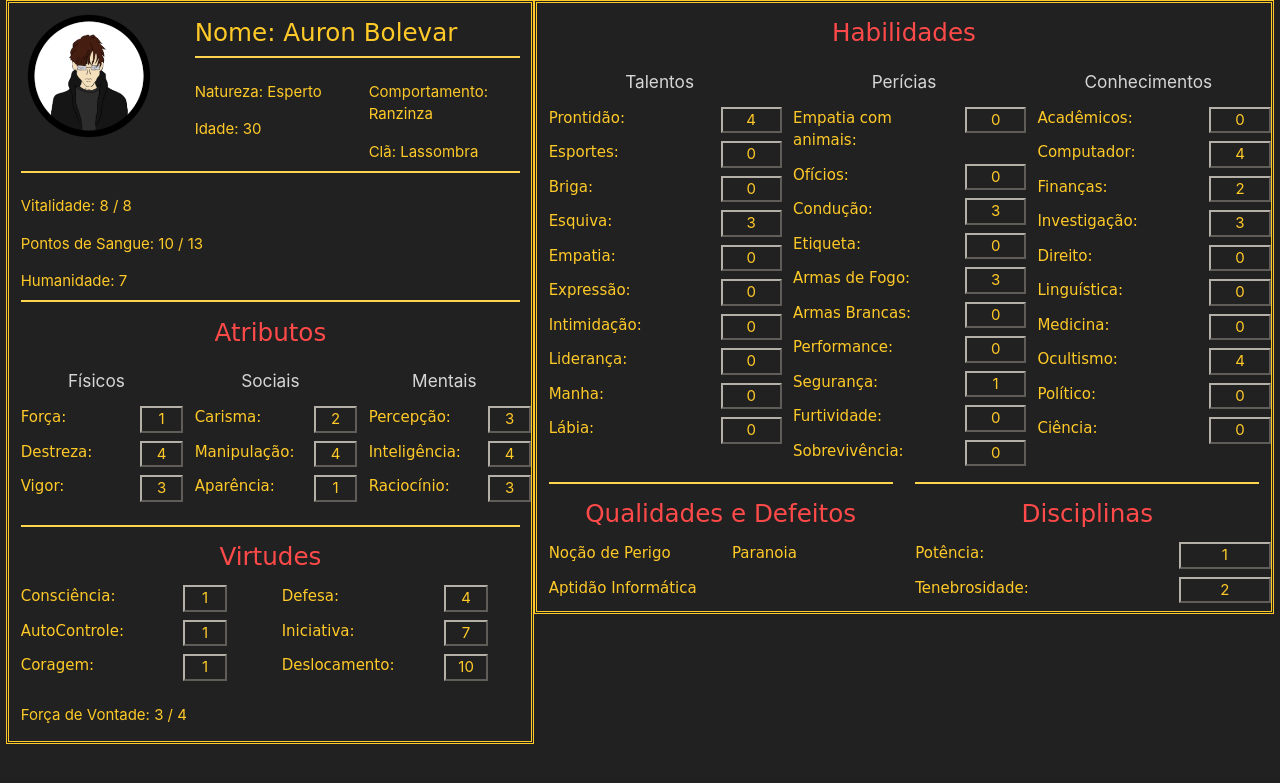
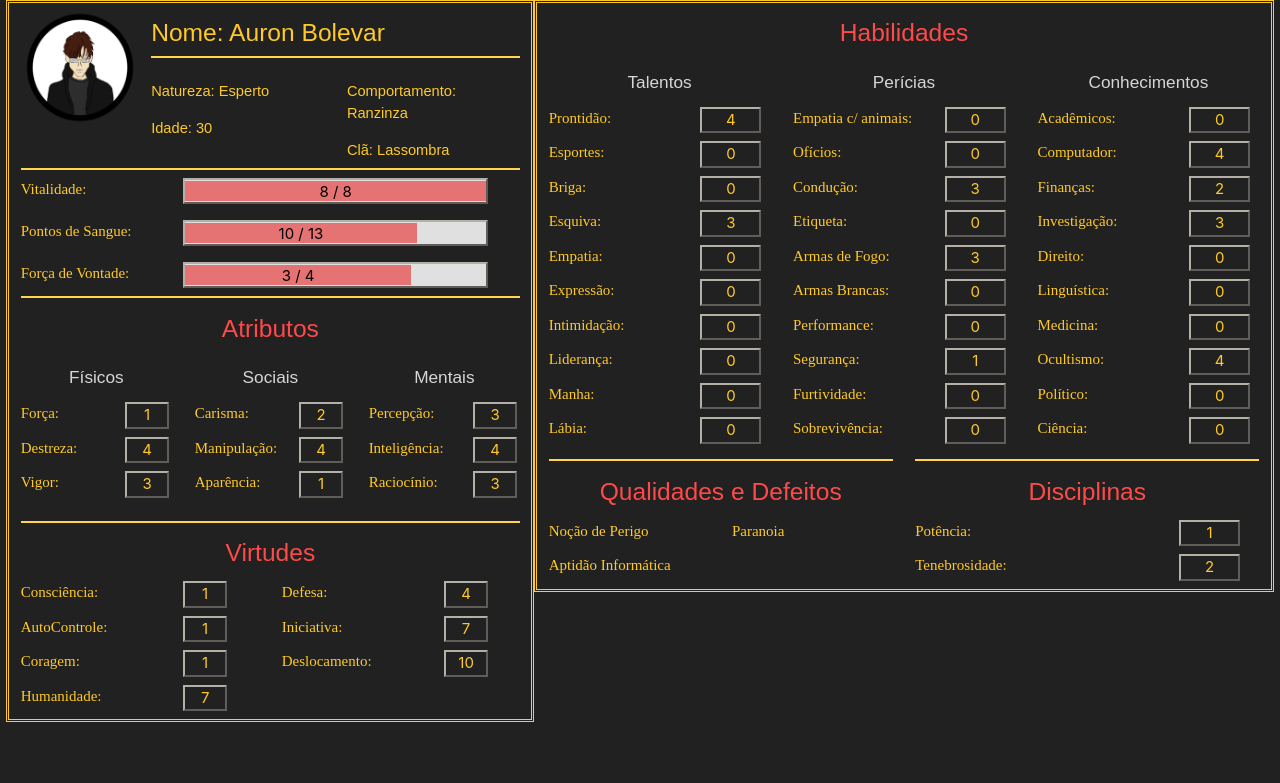
Before and after one commit to bkellym/escudoRPG, a Django app: page /ficha/1/ in a window 1280 px wide. Shown: the top 783 px of the page. Run offline with Django 3.2, Linux system fonts and the light colour scheme; data comes from the database, SQL or seed files in the repository; both versions use the stored data as it was after the commit.

Commit message:
DEV09: Corrige referência Token e aplica barras.
Descrição: Tokens agora são de acordo com o personagem, e os atributos que são mutáveis aparecem como barras.

```diff
--- a/core/models.py
+++ b/core/models.py
@@ -10,6 +10,9 @@ class Personagem(models.Model):
     ocupacao = models.CharField(max_length=100, null=True, blank=True)
     senhor = models.CharField(max_length=150, null=True, blank=True)
     conceito = models.CharField(max_length=150, null=True, blank=True)
+
+    def __str__(self):
+        return self.nome
 
 class Ficha(models.Model):
     id_personagem = models.ForeignKey('Personagem', on_delete=models.CASCADE)
--- a/core/static/css/style.css
+++ b/core/static/css/style.css
@@ -7,12 +7,11 @@ hr{
 }
 
 h5{
-    font-family: 'Yellowtail', cursive;
-
+    font-family: 'Josefin Sans', sans-serif;
 }
 
-h6, p , {
-    font-family: 'MedievalSharp', cursive;
+h6, p{
+    font-family: 'Josefin Sans', sans-serif;
 }
 body {
   background-color: #212121;
@@ -45,9 +44,7 @@ body {
 
 .campo {
   margin-bottom: 12px;
-  font-family: 'MedievalSharp', cursive;
-
-
+  font-family: 'Lora', serif;
 }
 
 .valor{
@@ -61,3 +58,20 @@ body {
 #token {
     width: 80%;
 }
+
+.porcentagem{
+    background-color: #e0e0e0;
+    height: 26px;
+    padding: 0px !important;
+}
+
+.porcentagem_barra{
+    background-color: #e57373;
+    height: 20px;
+    margin-top: 1px;
+}
+
+.atributo{
+    font-size:11pt;
+    font-family: 'Lora', serif;
+}
--- a/core/templates/core/ficha.html
+++ b/core/templates/core/ficha.html
@@ -17,18 +17,18 @@
             <!-- Inicio Primeira Coluna -->
             <div class="col s5 grey darken-4 amber-text text-lighten-1 esquerda " style="height: 100%">
                 <div class="row">
-                    <div class="col s4">
-                            <img style = 'width: 90%; margin-top: 5px;' src="{% static 'img/token_1.png' %}">
+                    <div class="col s3">
+                            <img style = 'width: 110%; margin-top: 5px;' src="{% static entidade.imagem %}">
                     </div>
-                    <div class="col s8">
+                    <div class="col s9" style = 'margin-left: 0px;'>
                         <h5> Nome: {{ entidade.personagem.nome }}</h5>
                         <hr>
                         <div class="row">
-                            <div class="col s6">
+                            <div class="col s6 atributo">
                                 <p> Natureza: {{entidade.personagem.natureza}}</p>
                                 <p> Idade: {{entidade.personagem.idade}}</p>
                             </div>
-                            <div class="col s6">
+                            <div class="col s6 atributo">
                                 <p> Comportamento: {{entidade.personagem.comportamento}}</p>
                                 <p> Clã: {{entidade.personagem.cla}}</p>
                             </div>
@@ -37,10 +37,34 @@
                 </div>
                 <hr>
                 <div class="row">
-                    <div class="col s6">
-                        <p> Vitalidade: {{entidade.ficha.vitalidade}} / {{entidade.ficha.vitalidade_max}}</p>
-                        <p> Pontos de Sangue: {{entidade.ficha.pontos_sangue}} / {{entidade.ficha.pontos_sangue_max}}</p>
-                        <p> Humanidade: {{entidade.ficha.humanidade}}</p>
+                    <div class="col s12">
+                        <div class = 'row'>
+                            <div class = 'col s4 campo'> Vitalidade: </div>
+                            <div class = 'col s7 valor porcentagem'>
+                                <div class = 'porcentagem_barra black-text' style="width: {{ entidade.porcentagem_vitalidade }}%;">
+                                    {{entidade.ficha.vitalidade}} / {{entidade.ficha.vitalidade_max}}
+                                </div>
+                            </div>
+                        </div>
+                        <br>
+                        <div class = 'row'>
+                            <div class = 'col s4 campo'> Pontos de Sangue: </div>
+                            <div class = 'col s7 valor porcentagem'>
+                                <div class = 'porcentagem_barra black-text' style="width: {{ entidade.porcentagem_sangue }}%;">
+                                    {{entidade.ficha.pontos_sangue}} / {{entidade.ficha.pontos_sangue_max}}
+                                </div>
+                            </div>
+                        </div>
+                        <br>
+                        <div class = 'row'>
+                            <div class = 'col s4 campo'> Força de Vontade: </div>
+                            <div class = 'col s7 valor porcentagem'>
+                                <div class = 'porcentagem_barra black-text' style="width: {{ entidade.porcentagem_forca_vontade }}%;">
+                                    {{entidade.ficha.forca_vontade}} / {{entidade.ficha.forca_vontade_max}}
+                                </div>
+                            </div>
+                        </div>
+                        <br>
                     </div>
                 </div>
                 <hr>
@@ -49,45 +73,45 @@
                     <div class = 'col s4'>
                         <h6 class = 'subtitle-session'> Físicos </h6>
                         <div class = 'row'>
-                            <div class = 'col s9 campo'> Força: </div>
+                            <div class = 'col s8 campo'> Força: </div>
                             <div class = 'col s3 valor'> {{entidade.ficha.forca}} </div>
                         </div>
                         <div class = 'row'>
-                            <div class = 'col s9 campo'> Destreza: </div>
+                            <div class = 'col s8 campo'> Destreza: </div>
                             <div class = 'col s3 valor'> {{entidade.ficha.destreza}} </div>
                         </div>
                         <div class = 'row'>
-                            <div class = 'col s9 campo'> Vigor: </div>
+                            <div class = 'col s8 campo'> Vigor: </div>
                             <div class = 'col s3 valor'> {{entidade.ficha.vigor}} </div>
                         </div>
                     </div>
                     <div class = 'col s4'>
                         <h6 class = 'subtitle-session'> Sociais </h6>
                         <div class = 'row'>
-                            <div class = 'col s9 campo'> Carisma: </div>
+                            <div class = 'col s8 campo'> Carisma: </div>
                             <div class = 'col s3 valor'> {{entidade.ficha.carisma}} </div>
                         </div>
                         <div class = 'row'>
-                            <div class = 'col s9 campo'> Manipulação: </div>
+                            <div class = 'col s8 campo'> Manipulação: </div>
                             <div class = 'col s3 valor'> {{entidade.ficha.manipulacao}} </div>
                         </div>
                         <div class = 'row'>
-                            <div class = 'col s9 campo'> Aparência: </div>
+                            <div class = 'col s8 campo'> Aparência: </div>
                             <div class = 'col s3 valor'> {{entidade.ficha.aparencia}} </div>
                         </div>
                     </div>
                     <div class = 'col s4'>
                         <h6 class = 'subtitle-session'> Mentais </h6>
                         <div class = 'row'>
-                            <div class = 'col s9 campo'> Percepção: </div>
+                            <div class = 'col s8 campo'> Percepção: </div>
                             <div class = 'col s3 valor'> {{entidade.ficha.percepcao}} </div>
                         </div>
                         <div class = 'row'>
-                            <div class = 'col s9 campo'> Inteligência: </div>
+                            <div class = 'col s8 campo'> Inteligência: </div>
                             <div class = 'col s3 valor'> {{entidade.ficha.inteligencia}} </div>
                         </div>
                         <div class = 'row'>
-                            <div class = 'col s9 campo'> Raciocínio: </div>
+                            <div class = 'col s8 campo'> Raciocínio: </div>
                             <div class = 'col s3 valor'> {{entidade.ficha.raciocinio}} </div>
                         </div>
                     </div>
@@ -112,6 +136,11 @@
                             <div class = 'col s2 valor'> {{entidade.ficha.coragem}} </div>
                             <div class = 'col s2'> </div>
                         </div>
+                        <div class = 'row'>
+                            <div class = 'col s8 campo'> Humanidade: </div>
+                            <div class = 'col s2 valor'> {{entidade.ficha.humanidade}} </div>
+                            <div class = 'col s2'> </div>
+                        </div>
                     </div>
 
                     <div class = 'col s6'>
@@ -131,9 +160,6 @@
                             <div class = 'col s2'> </div>
                         </div>
                     </div>
-                    <div class = 'col s6'>
-                            <p> Força de Vontade: {{entidade.ficha.forca_vontade}} / {{entidade.ficha.forca_vontade_max}} </p>
-                    </div>
                 </div>
             </div>
             <!-- Fim Primeira Coluna -->
@@ -145,43 +171,43 @@
                     <div class="col s4  grey darken-4">
                         <h6 class = ' subtitle-session'> Talentos </h6>
                         <div class = 'row'>
-                            <div class = 'col s9 campo'> Prontidão: </div>
+                            <div class = 'col s8 campo'> Prontidão: </div>
                             <div class = 'col s3 valor'> {{entidade.ficha.prontidao}} </div>
                         </div>
                         <div class = 'row'>
-                            <div class = 'col s9 campo'> Esportes: </div>
+                            <div class = 'col s8 campo'> Esportes: </div>
                             <div class = 'col s3 valor'> {{entidade.ficha.esportes}} </div>
                         </div>
                         <div class = 'row'>
-                            <div class = 'col s9 campo'> Briga: </div>
+                            <div class = 'col s8 campo'> Briga: </div>
                             <div class = 'col s3 valor'> {{entidade.ficha.briga}} </div>
                         </div>
                         <div class = 'row'>
-                            <div class = 'col s9 campo'> Esquiva: </div>
+                            <div class = 'col s8 campo'> Esquiva: </div>
                             <div class = 'col s3 valor'> {{entidade.ficha.esquiva}} </div>
                         </div>
                         <div class = 'row'>
-                            <div class = 'col s9 campo'> Empatia: </div>
+                            <div class = 'col s8 campo'> Empatia: </div>
                             <div class = 'col s3 valor'> {{entidade.ficha.empatia}} </div>
                         </div>
                         <div class = 'row'>
-                            <div class = 'col s9 campo'> Expressão: </div>
+                            <div class = 'col s8 campo'> Expressão: </div>
                             <div class = 'col s3 valor'> {{entidade.ficha.expressao}} </div>
                         </div>
                         <div class = 'row'>
-                            <div class = 'col s9 campo'> Intimidação: </div>
+                            <div class = 'col s8 campo'> Intimidação: </div>
                             <div class = 'col s3 valor'> {{entidade.ficha.intimidacao}} </div>
                         </div>
                         <div class = 'row'>
-                            <div class = 'col s9 campo'> Liderança: </div>
+                            <div class = 'col s8 campo'> Liderança: </div>
                             <div class = 'col s3 valor'> {{entidade.ficha.lideranca}} </div>
                         </div>
                         <div class = 'row'>
-                            <div class = 'col s9 campo'> Manha: </div>
+                            <div class = 'col s8 campo'> Manha: </div>
                             <div class = 'col s3 valor'> {{entidade.ficha.manha}} </div>
                         </div>
                         <div class = 'row'>
-                            <div class = 'col s9 campo'> Lábia: </div>
+                            <div class = 'col s8 campo'> Lábia: </div>
                             <div class = 'col s3 valor'> {{entidade.ficha.labia}} </div>
                         </div>
                     </div>
@@ -189,43 +215,43 @@
                     <div class="col s4  grey darken-4">
                        <h6 class = 'subtitle-session'> Perícias </h6>
                         <div class = 'row'>
-                            <div class = 'col s9 campo'> Empatia com animais: </div>
+                            <div class = 'col s8 campo'> Empatia c/ animais: </div>
                             <div class = 'col s3 valor'> {{entidade.ficha.empatia_animais}} </div>
                         </div>
                         <div class = 'row'>
-                            <div class = 'col s9 campo'> Ofícios: </div>
+                            <div class = 'col s8 campo'> Ofícios: </div>
                             <div class = 'col s3 valor'> {{entidade.ficha.oficios}} </div>
                         </div>
                         <div class = 'row'>
-                            <div class = 'col s9 campo'> Condução: </div>
+                            <div class = 'col s8 campo'> Condução: </div>
                             <div class = 'col s3 valor'> {{entidade.ficha.conducao}} </div>
                         </div>
                         <div class = 'row'>
-                            <div class = 'col s9 campo'> Etiqueta: </div>
+                            <div class = 'col s8 campo'> Etiqueta: </div>
                             <div class = 'col s3 valor'> {{entidade.ficha.etiqueta}} </div>
                         </div>
                         <div class = 'row'>
-                            <div class = 'col s9 campo'> Armas de Fogo: </div>
+                            <div class = 'col s8 campo'> Armas de Fogo: </div>
                             <div class = 'col s3 valor'> {{entidade.ficha.armas_fogo}} </div>
                         </div>
                         <div class = 'row'>
-                            <div class = 'col s9 campo'> Armas Brancas: </div>
+                            <div class = 'col s8 campo'> Armas Brancas: </div>
                             <div class = 'col s3 valor'> {{entidade.ficha.armas_branca}} </div>
                         </div>
                         <div class = 'row'>
-                            <div class = 'col s9 campo'> Performance: </div>
+                            <div class = 'col s8 campo'> Performance: </div>
                             <div class = 'col s3 valor'> {{entidade.ficha.performance}} </div>
                         </div>
                         <div class = 'row'>
-                            <div class = 'col s9 campo'> Segurança: </div>
+                            <div class = 'col s8 campo'> Segurança: </div>
                             <div class = 'col s3 valor'> {{entidade.ficha.seguranca}} </div>
                         </div>
                         <div class = 'row'>
-                            <div class = 'col s9 campo'> Furtividade: </div>
+                            <div class = 'col s8 campo'> Furtividade: </div>
                             <div class = 'col s3 valor'> {{entidade.ficha.furtividade}} </div>
                         </div>
                         <div class = 'row'>
-                            <div class = 'col s9 campo'> Sobrevivência: </div>
+                            <div class = 'col s8 campo'> Sobrevivência: </div>
                             <div class = 'col s3 valor'> {{entidade.ficha.sobrevivencia}} </div>
                         </div>
                     </div>
@@ -233,43 +259,43 @@
                     <div class="col s4  grey darken-4">
                         <h6 class = 'subtitle-session'> Conhecimentos </h6>
                         <div class = 'row'>
-                            <div class = 'col s9 campo'> Acadêmicos: </div>
+                            <div class = 'col s8 campo'> Acadêmicos: </div>
                             <div class = 'col s3 valor'> {{entidade.ficha.academicos}} </div>
                         </div>
                         <div class = 'row'>
-                            <div class = 'col s9 campo'> Computador: </div>
+                            <div class = 'col s8 campo'> Computador: </div>
                             <div class = 'col s3 valor'> {{entidade.ficha.computador}} </div>
                         </div>
                         <div class = 'row'>
-                            <div class = 'col s9 campo'> Finanças: </div>
+                            <div class = 'col s8 campo'> Finanças: </div>
                             <div class = 'col s3 valor'> {{entidade.ficha.financas}} </div>
                         </div>
                         <div class = 'row'>
-                            <div class = 'col s9 campo'> Investigação: </div>
+                            <div class = 'col s8 campo'> Investigação: </div>
                             <div class = 'col s3 valor'> {{entidade.ficha.investigacao}} </div>
                         </div>
                         <div class = 'row'>
-                            <div class = 'col s9 campo'> Direito: </div>
+                            <div class = 'col s8 campo'> Direito: </div>
                             <div class = 'col s3 valor'> {{entidade.ficha.direito}} </div>
                         </div>
                         <div class = 'row'>
-                            <div class = 'col s9 campo'> Linguística: </div>
+                            <div class = 'col s8 campo'> Linguística: </div>
                             <div class = 'col s3 valor'> {{entidade.ficha.linguistica}} </div>
                         </div>
                         <div class = 'row'>
-                            <div class = 'col s9 campo'> Medicina: </div>
+                            <div class = 'col s8 campo'> Medicina: </div>
                             <div class = 'col s3 valor'> {{entidade.ficha.medicina}} </div>
                         </div>
                         <div class = 'row'>
-                            <div class = 'col s9 campo'> Ocultismo: </div>
+                            <div class = 'col s8 campo'> Ocultismo: </div>
                             <div class = 'col s3 valor'> {{entidade.ficha.ocultismo}} </div>
                         </div>
                         <div class = 'row'>
-                            <div class = 'col s9 campo'> Político: </div>
+                            <div class = 'col s8 campo'> Político: </div>
                             <div class = 'col s3 valor'> {{entidade.ficha.politico}} </div>
                         </div>
                         <div class = 'row'>
-                            <div class = 'col s9 campo'> Ciência: </div>
+                            <div class = 'col s8 campo'> Ciência: </div>
                             <div class = 'col s3 valor'> {{entidade.ficha.ciencia}} </div>
                         </div>
                     </div>
@@ -277,7 +303,7 @@
 
                 <div class = 'row'>
                     <div class="col s6 grey darken-4">
-                        {% if entidade.qualidades != none or entidade.defeitos != none %}
+                        {% if entidade.qualidades != None and entidade.defeitos != None %}
                         <hr>
                             <h5 class = 'title-session'>  Qualidades e Defeitos  </h5>
                             <div class="row">
@@ -309,13 +335,13 @@
                         {% endif %}
                     </div>
                     <div class="col s6 grey darken-4">
-                        <hr>
                         {% if entidade.disciplinas != none %}
+                            <hr>
                             <h5 class = 'title-session'> Disciplinas </h5>
                             {% for disciplina in entidade.disciplinas %}
                                 <div class = 'row'>
                                     <div class = 'col s9 campo'> {{ disciplina.titulo }}: </div>
-                                    <div class = 'col s3 valor'> {{disciplina.valor}} </div>
+                                    <div class = 'col s2 valor'> {{disciplina.valor}} </div>
                                 </div>
                             {% endfor %}
                         {% endif %}
--- a/core/views.py
+++ b/core/views.py
@@ -7,7 +7,16 @@ def ficha(request, pk):
     personagem = get_object_or_404(Personagem, pk=pk)
 
     entidade['personagem'] = personagem
-    entidade['ficha'] = Ficha.objects.get(id_personagem = personagem.pk)
+    ficha = Ficha.objects.get(id_personagem = personagem.pk)
+
+    porcentagem_vitalidade = 100 * (ficha.vitalidade/ficha.vitalidade_max)
+    porcentagem_sangue = 100 * (ficha.pontos_sangue/ficha.pontos_sangue_max)
+    porcentagem_forca_vontade = 100 * (ficha.forca_vontade / ficha.forca_vontade_max)
+
+    entidade['ficha'] = ficha
+    entidade['porcentagem_vitalidade'] = porcentagem_vitalidade
+    entidade['porcentagem_sangue'] = porcentagem_sangue
+    entidade['porcentagem_forca_vontade'] = porcentagem_forca_vontade
 
     disciplinas = Extra.objects.all().filter(id_personagem=personagem.pk, tipo=1)
     if disciplinas.exists():
@@ -29,8 +38,6 @@ def ficha(request, pk):
     if inventario.exists():
         entidade['inventario'] = inventario
 
-    inventario = Extra.objects.all().filter(id_personagem=personagem.pk, tipo=5)
-    if inventario.exists():
-        entidade['imagem'] = "static img/token_1.png"
+    entidade['imagem'] = "img/token_" + str(personagem.pk) + ".png"
 
     return render(request, 'core/ficha.html', {'entidade': entidade})
```
Also changed, not shown: core/migrations/0003_personagem_token.py (added), db.sqlite3.
